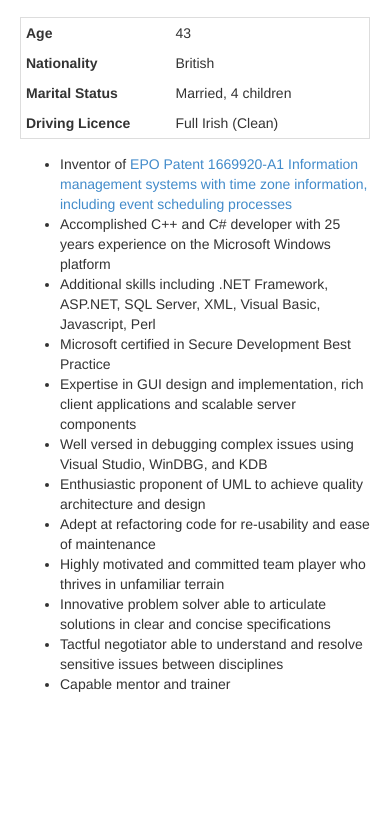
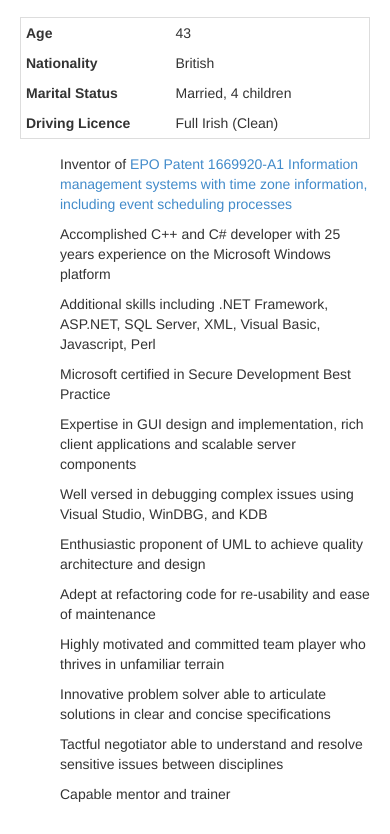
Before and after one commit to Jeffeldridgedotcom/jeffeldridgedotcom.github.io, a plain HTML site: page cv.html in a window 390 px wide. Shown: the part 53-887 px from the top of the page. Before the commit the page ends 844 px from the top, so only its background shows below. Drawn offline with nearby package versions, Linux system fonts and the light colour scheme; some packages are replaced by stand-ins of ours; a script that the page names is missing.

Commit message:
More responsive tweaks

```diff
--- a/css/dashboard.css
+++ b/css/dashboard.css
@@ -19,6 +19,16 @@
         line-height: 2.5;
     }
 
+}
+
+@media (max-width: 768px) {
+    .section>ul {
+        list-style: none;
+    }
+
+    .section>ul>li {
+        margin-bottom: 10px;
+    }
 }
 
 .section>img {
```
